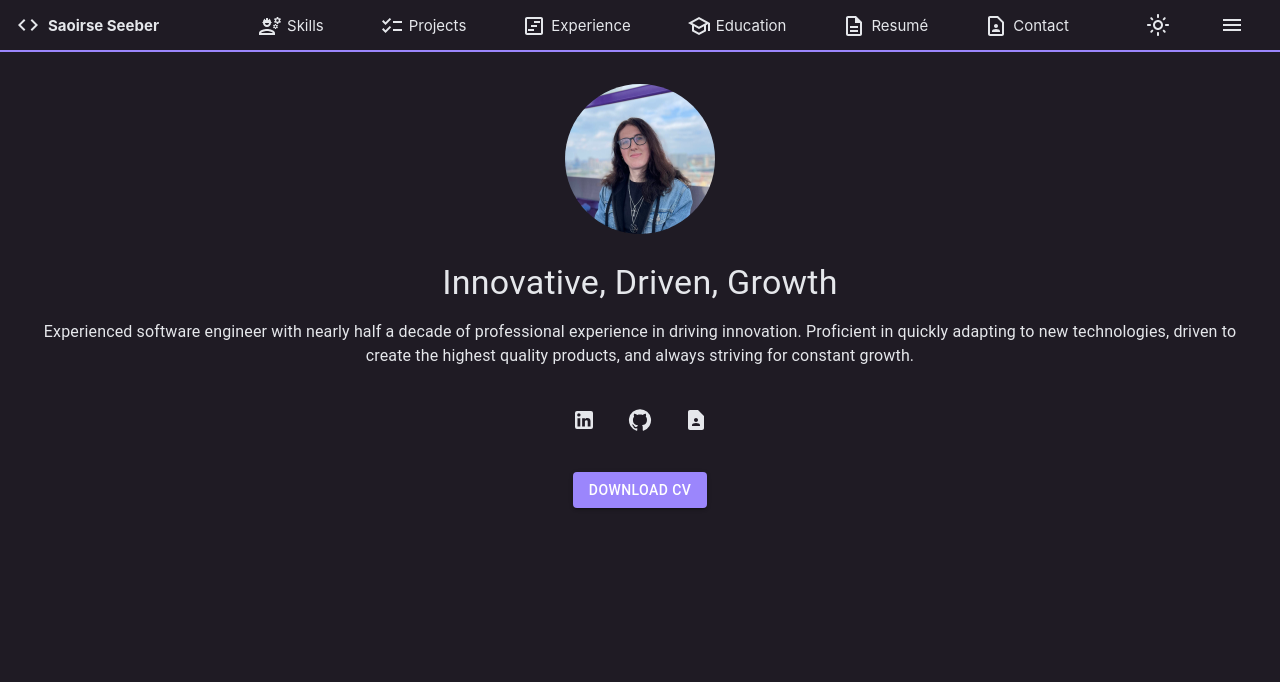
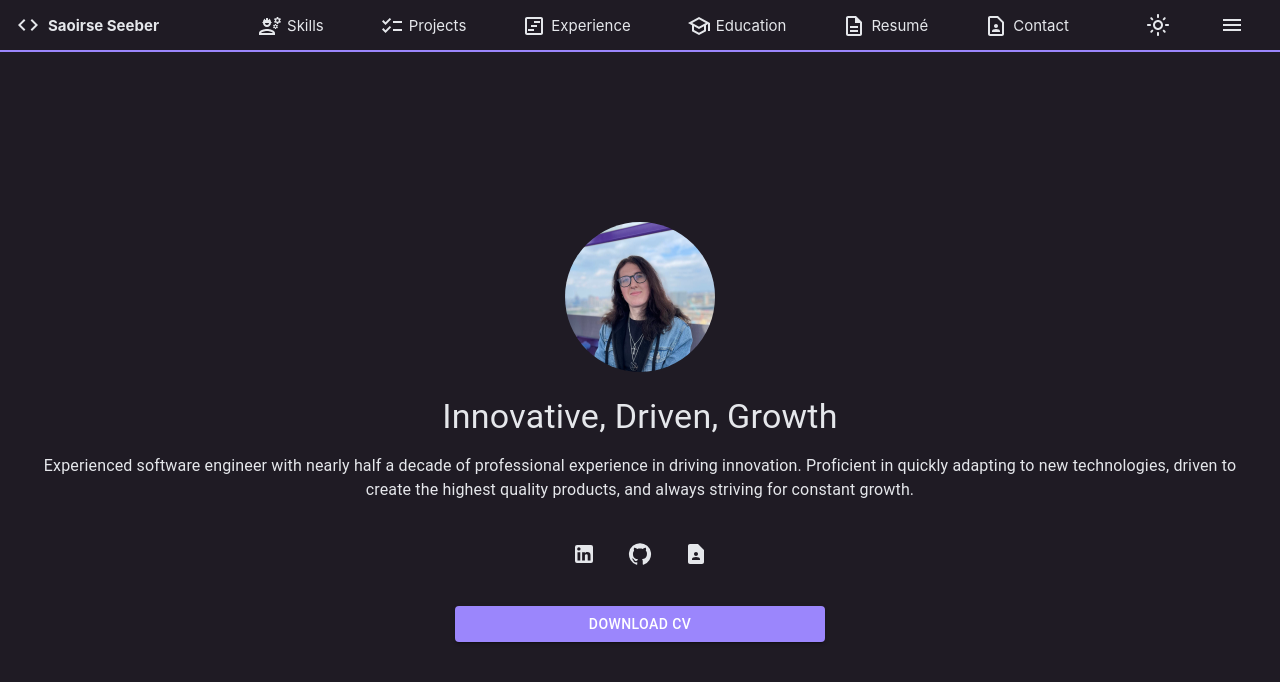
Before and after one commit to saoirselicious/personalsite, a React (Create React App) app: page / in a window 1280 px wide. Shown: the top 682 px of the page. Built offline with nearby package versions, Linux system fonts and the light colour scheme.

Commit message:
Center alinging some things

```diff
--- a/src/components/Homepage/Contact.tsx
+++ b/src/components/Homepage/Contact.tsx
@@ -56,7 +56,11 @@ const Contact: React.FC = () => {
   };
 
   return (
-    <Container maxWidth="xl" sx={{ textAlign: 'center', padding: '2rem 0' }}>
+    <Container maxWidth="xl" sx={{
+      textAlign: 'center', display: 'flex',
+      flexDirection: 'column',
+      justifyContent: 'center', minHeight: '50rem', padding: '2rem 0'
+    }}>
 
       <Box sx={{ maxWidth: 600, margin: 'auto', padding: 4 }}>
         <Typography variant="h4" gutterBottom>
--- a/src/components/Homepage/Homepage.tsx
+++ b/src/components/Homepage/Homepage.tsx
@@ -7,13 +7,34 @@ import profileImg from "../../images/profile.png"
 
 const Homepage = () => {
   return (
-    <Container maxWidth="xl" sx={{ textAlign: 'center', padding: '2rem 0' }}>
+    <Container maxWidth="xl" sx={{
+      textAlign: 'center',
+      padding: '2rem 0',
+      display: 'flex',
+      flexDirection: 'column',
+      justifyContent: 'center',
+      minHeight: '95vh',
+    }}>
+      <Box
+        sx={{
+          display: 'flex',
+          flexDirection: 'column',
+          alignItems: 'center' // Center content inside the Box
+        }}
+      >
         {/* Picture Section */}
-      <Box component="img"
+        <Box
+          component="img"
           src={profileImg}
           alt="Profile Picture"
-        sx={{ height: '150px', width: '150px', borderRadius: '50%', marginBottom: '1.5rem' }}
+          sx={{
+            height: '150px',
+            width: '150px',
+            borderRadius: '50%',
+            marginBottom: '1.5rem'
+          }}
         />
+      </Box>
 
       {/* Three Word Summary */}
       <Typography variant="h4" sx={{ marginBottom: '1rem' }}>
@@ -28,19 +49,27 @@ const Homepage = () => {
       {/* Icons Section */}
       <Box sx={{ marginBottom: '2rem', display: 'flex', justifyContent: 'center', gap: 2 }}>
         <IconButton href="https://www.linkedin.com/in/saoirse-seeber" target="_blank" >
-          <LinkedInIcon style={{color: 'var(--text-color)'}}/>
+          <LinkedInIcon style={{ color: 'var(--text-color)' }} />
         </IconButton>
         <IconButton href="https://github.com/saoirselicious" target="_blank" >
-          <GitHubIcon  style={{color: 'var(--text-color)'}}/>
+          <GitHubIcon style={{ color: 'var(--text-color)' }} />
         </IconButton>        <IconButton href="https://github.com/saoirselicious" target="_blank" >
-          <ContactPageIcon  style={{color: 'var(--text-color)'}}/>
+          <ContactPageIcon style={{ color: 'var(--text-color)' }} />
         </IconButton>
       </Box>
 
       {/* CV Download */}
-      <Button variant="contained" sx={{ backgroundColor: 'var(--primary-color)' }} href="/path/to/your/cv.pdf" download>
+      <Box
+        sx={{
+          display: 'flex',
+          flexDirection: 'column',
+          alignItems: 'center'
+        }}
+      >
+        <Button variant="contained" sx={{ backgroundColor: 'var(--primary-color)', width: '30%', }} href="/path/to/your/cv.pdf" download>
           Download CV
         </Button>
+      </Box>
 
     </Container >
   );
```
Lines whose indentation alone changed are shown as unchanged.
